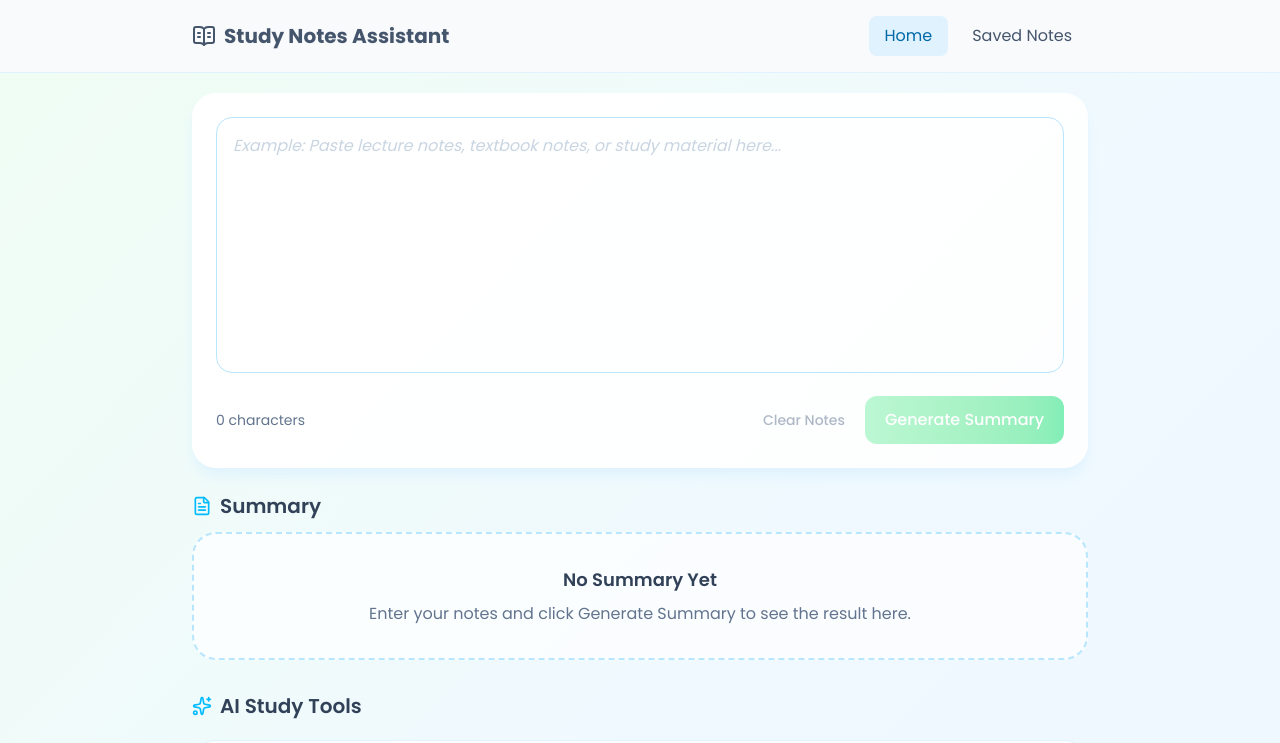
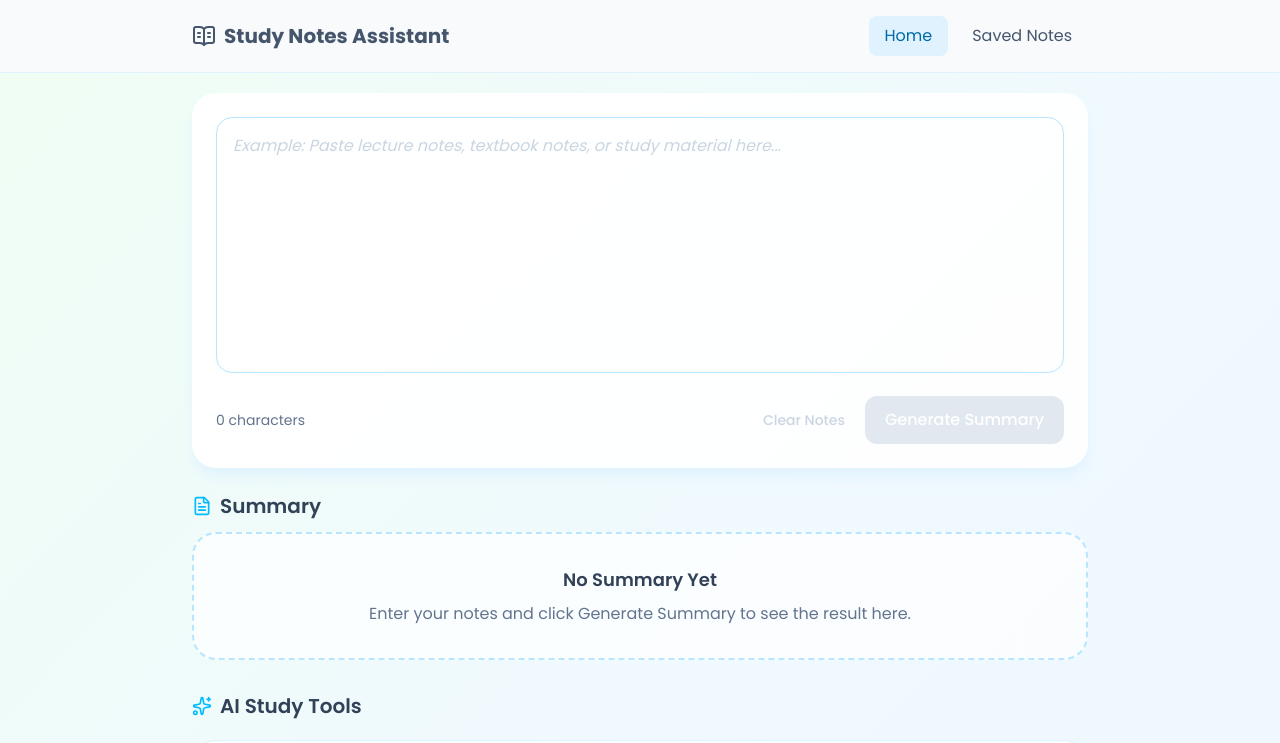
Before and after one commit to afkmary/StudyNotesAssistant, a Next.js app: page / in a window 1280 px wide. Shown: the top 743 px of the page. Built offline with nearby package versions, Linux system fonts and the light colour scheme.

Commit message:
connected open AI services and added summary api route

```diff
--- /dev/null
+++ b/app/api/summary/route.js
@@ -0,0 +1,84 @@
+import { NextResponse } from "next/server";
+
+export async function POST(request) {
+  try {
+    const { text } = await request.json();
+
+    if (!text || text.trim().length < 50) {
+      return NextResponse.json(
+        { error: "Please paste more notes before generating a summary." },
+        { status: 400 }
+      );
+    }
+
+    const endpoint = process.env.AZURE_OPENAI_ENDPOINT;
+    const apiKey = process.env.AZURE_OPENAI_API_KEY;
+    const deployment = process.env.AZURE_OPENAI_DEPLOYMENT_NAME;
+    const apiVersion = process.env.AZURE_OPENAI_API_VERSION || "2024-02-01";
+
+    if (!endpoint || !apiKey || !deployment) {
+      return NextResponse.json(
+        { error: "Azure OpenAI is not configured." },
+        { status: 500 }
+      );
+    }
+
+    const url = `${endpoint}/openai/deployments/${deployment}/chat/completions?api-version=${apiVersion}`;
+
+    const response = await fetch(url, {
+      method: "POST",
+      headers: {
+        "Content-Type": "application/json",
+        "api-key": apiKey,
+      },
+      body: JSON.stringify({
+        messages: [
+          {
+            role: "system",
+            content: `
+              You are a study assistant.
+
+              Create a clean, easy-to-read summary.
+
+              Rules:
+              - Do NOT use markdown
+              - Do NOT use ** or #
+              - Use plain text only
+              - Use short paragraphs
+              - Use bullet points when appropriate
+              - Keep the summary concise and beginner friendly
+              `
+          },
+          {
+            role: "user",
+            content: `Summarize these study notes in plain text:\n\n${text}`,
+          },
+        ],
+        temperature: 0.4,
+        max_tokens: 700,
+      }),
+    });
+
+    if (!response.ok) {
+      const errorData = await response.json();
+      console.error("Azure OpenAI summary error:", errorData);
+
+      return NextResponse.json(
+        { error: "AI service error. Please try again." },
+        { status: 502 }
+      );
+    }
+
+    const data = await response.json();
+    const summary = data.choices[0]?.message?.content?.trim();
+
+    return NextResponse.json({ summary });
+  } catch (error) {
+    console.error("summary route error:", error);
+
+    return NextResponse.json(
+      { error: "Something went wrong while generating the summary." },
+      { status: 500 }
+    );
+  }
+}
--- a/app/page.js
+++ b/app/page.js
@@ -18,13 +18,31 @@ export default function Home() {
           notes={notes}
           setNotes={setNotes}
           isLoading={isLoading}
-          onGenerate={() => {
+          onGenerate={async () => {
             setIsLoading(true);
 
-            setTimeout(() => {
-              setSummary("/api/summarize");
+            try {
+              const response = await fetch("/api/summary", {
+                method: "POST",
+                headers: {
+                  "Content-Type": "application/json",
+                },
+                body: JSON.stringify({ text: notes }),
+              });
+
+              const data = await response.json();
+
+              if (!response.ok) {
+                setSummary(data.error || "Failed to generate summary.");
+                return;
+              }
+
+              setSummary(data.summary);
+            } catch {
+              setSummary("Network error. Please try again.");
+            } finally {
               setIsLoading(false);
-            }, 1000);
+            }
           }}
         />
 
--- a/components/NoteInput.jsx
+++ b/components/NoteInput.jsx
@@ -1,38 +1,56 @@
+"use client";
+
+import { useEffect, useState } from "react";
+
 export default function NoteInput({
   notes,
   setNotes,
   onGenerate,
   isLoading,
 }) {
+  const [mounted, setMounted] = useState(false);
+
+  useEffect(() => {
+    setMounted(true);
+  }, []);
+
+  const hasNotes = mounted && notes.trim().length > 0;
+
   return (
     <div className="rounded-3xl bg-white/90 p-6 shadow-lg shadow-sky-100">
       <textarea
         value={notes}
         onChange={(event) => setNotes(event.target.value)}
         placeholder="Example: Paste lecture notes, textbook notes, or study material here..."
-        className="h-64 w-full resize-none rounded-2xl border border-sky-200 p-4 text-slate-900 outline-none focus:border-sky-400
-        placeholder:italic placeholder:text-slate-300"
+        className="h-64 w-full resize-none rounded-2xl border border-sky-200 p-4 text-slate-900 outline-none focus:border-sky-400 placeholder:italic placeholder:text-slate-300"
       />
 
       <div className="mt-4 flex items-center justify-between">
-        <p className="text-sm text-slate-500">
-          {notes.length} characters
-        </p>
+        <p className="text-sm text-slate-500">{notes.length} characters</p>
 
         <div className="flex gap-3">
           <button
-            onClick={() => setNotes("")}
-            disabled={!notes.trim()}
-            className="px-2 py-3 text-sm font-medium text-slate-500 hover:text-red-400 disabled:cursor-not-allowed disabled:opacity-50"
+            onClick={() => {
+              if (!notes.trim()) return;
+              setNotes("");
+            }}
+            className={`px-2 py-3 text-sm font-medium ${notes.trim()
+                ? "text-slate-500 hover:text-red-400"
+                : "cursor-not-allowed text-slate-300"
+              }`}
           >
             Clear Notes
           </button>
 
           <button
-            onClick={onGenerate}
-            disabled={!notes.trim() || isLoading}
-            className="rounded-xl bg-linear-to-r from-green-300 to-green-400 px-5 py-3 font-medium text-white
-             hover:from-green-500 hover:to-green-600 disabled:cursor-not-allowed disabled:opacity-50"
+            onClick={() => {
+              if (!notes.trim() || isLoading) return;
+              onGenerate();
+            }}
+            className={`rounded-xl px-5 py-3 font-medium text-white ${notes.trim() && !isLoading
+                ? "bg-linear-to-r from-green-300 to-green-400 hover:from-green-500 hover:to-green-600"
+                : "cursor-not-allowed bg-slate-200"
+              }`}
           >
             {isLoading ? "Generating..." : "Generate Summary"}
           </button>
```
